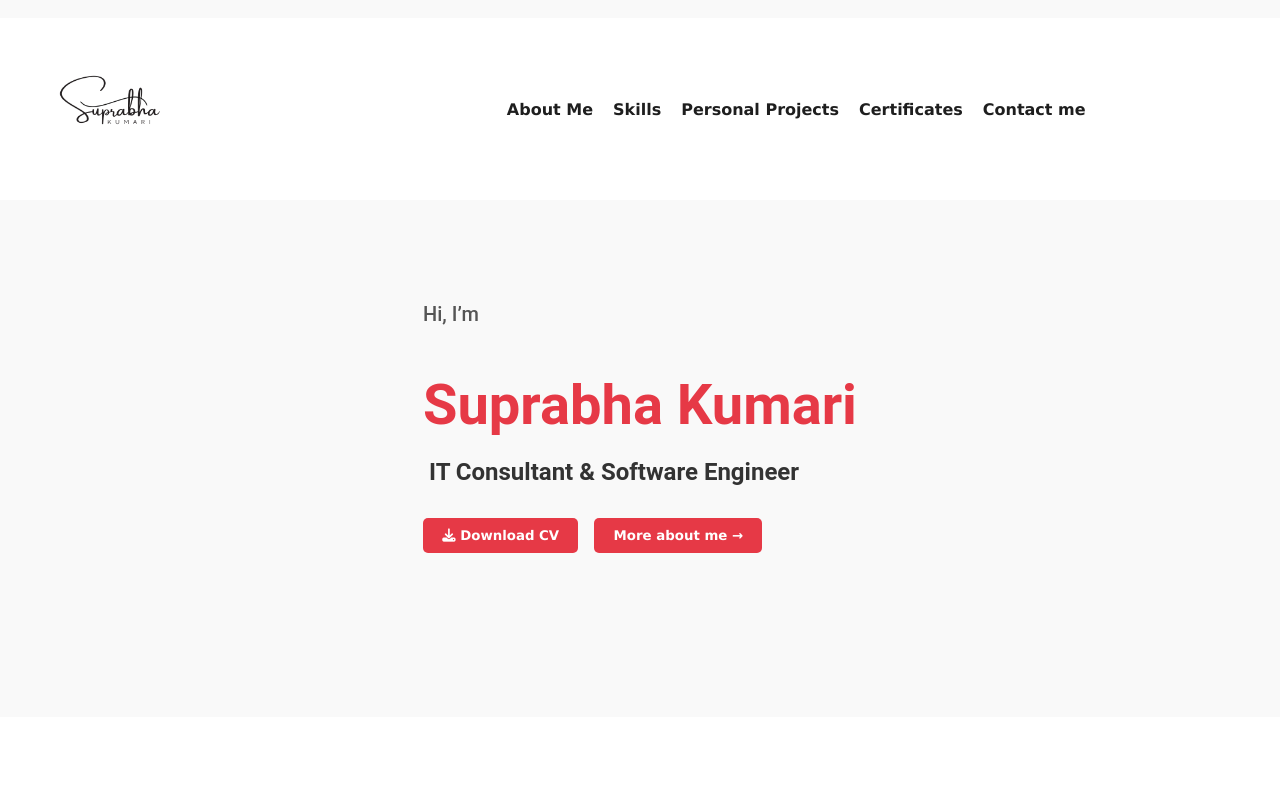
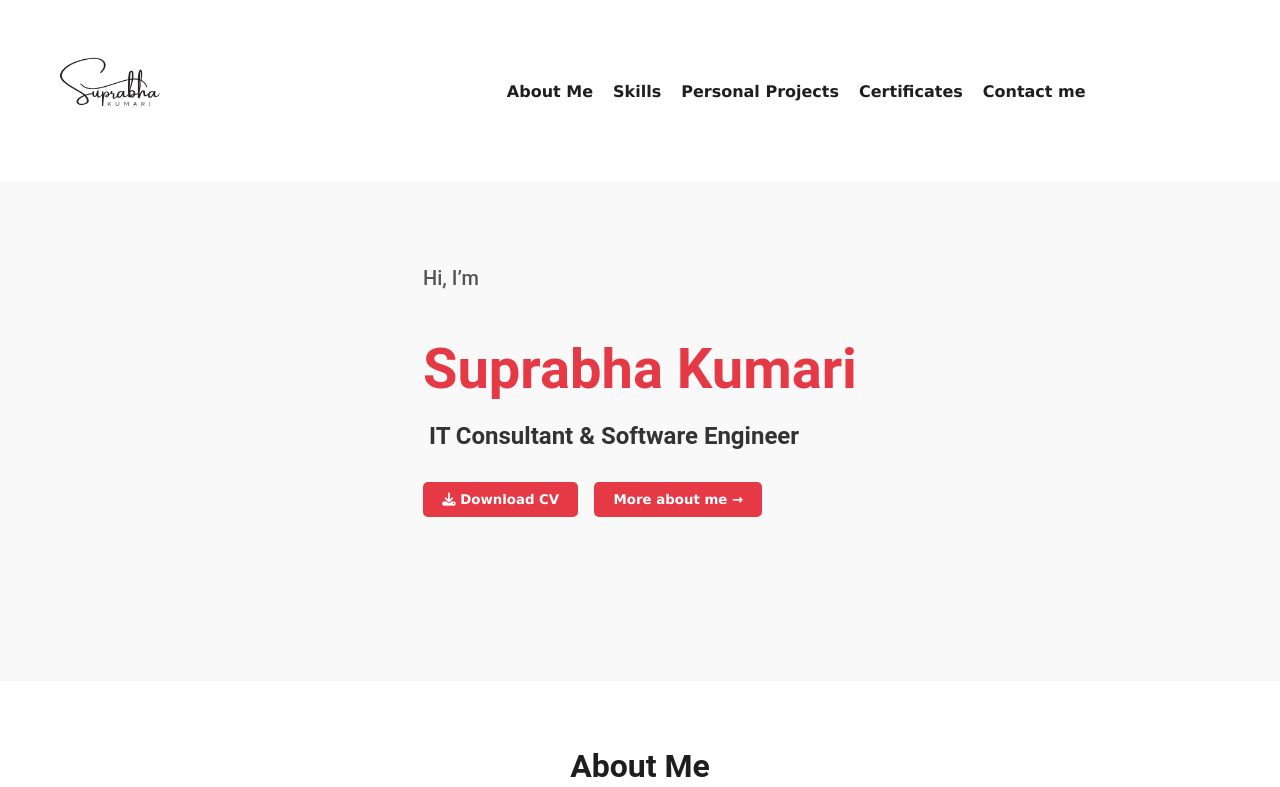
Before and after one commit to skumari21/suprabha-kumari, an Angular app: page /home in a window 1280 px wide. Shown: the top 787 px of the page. Built offline with nearby package versions, Linux system fonts and the light colour scheme.

Commit message:
header fix

```diff
--- a/src/app/app.component.html
+++ b/src/app/app.component.html
@@ -1,5 +1,6 @@
-<app-header></app-header>
+
 <div class="app-wrapper">
+    <app-header></app-header>
     <app-hero></app-hero>
     <app-about-me></app-about-me>
     <app-skills></app-skills>
--- a/src/app/app.component.scss
+++ b/src/app/app.component.scss
@@ -3,8 +3,3 @@ app-footer {
   bottom: 0;
   width: 100%;
 }
-
-app-header {
-  margin-left: 150px;
-  margin-right: 10px;
-}
```
